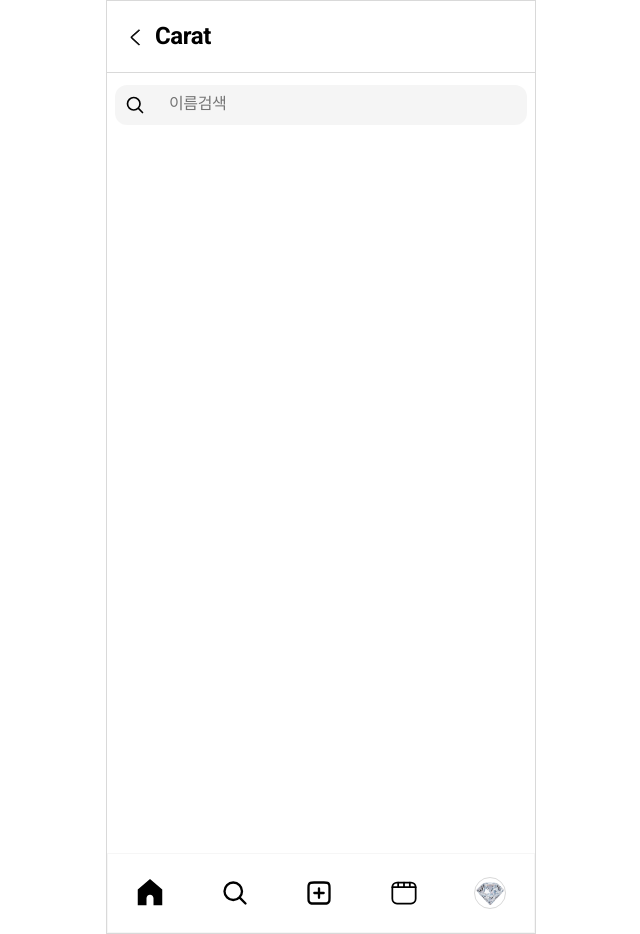
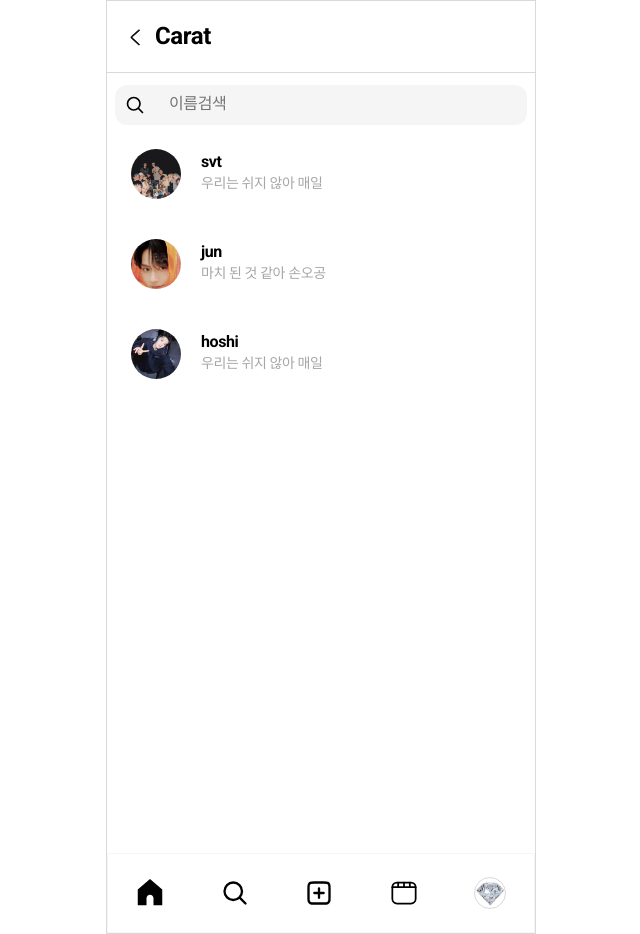
Before and after one commit to ongheong/react-sns, a React (Vite) app: page / in a window 1280 px wide. Shown: the whole page, without its empty margins (319-959 px from the left). Built offline with nearby package versions, Linux system fonts and the light colour scheme.

Commit message:
♻️ Refactor: recoil 적용, 이미지 상대경로로 수정

```diff
--- a/src/components/chatRoomList/content/ChatRoomListContent.tsx
+++ b/src/components/chatRoomList/content/ChatRoomListContent.tsx
@@ -1,10 +1,15 @@
 import { css } from '@emotion/react';
 import searchIcon from '../../../assets/search.svg';
 import { useRef, useState } from 'react';
+import { useRecoilValue } from 'recoil';
+import { userState, messageState } from '../../../atom';
+import ChatRoomListItem from './ChatRoomListItem';
 
 export default function ChatRoomListContent() {
   const [input, setInput] = useState('');
   const inputRef = useRef(null);
+  const users = useRecoilValue(userState);
+  const messages = useRecoilValue(messageState);
 
   const handleForm = (e: React.FormEvent<HTMLFormElement>) => {
     e.preventDefault();
@@ -13,14 +18,15 @@ export default function ChatRoomListContent() {
       return;
     }
     setInput('');
-    inputRef.current.focus();
+    if (inputRef.current) inputRef.current.focus();
   };
 
   const handleInput = (e: React.ChangeEvent<HTMLTextAreaElement>) => {
     setInput(e.target.value);
   };
+
   return (
-      <main css={contentWrapper}>
+    <main css={contentWrapper}>
       <form css={footerForm} onSubmit={handleForm}>
         <span css={searchBtn}>
           <img src={searchIcon} css={btnImg} />
@@ -34,13 +40,33 @@ export default function ChatRoomListContent() {
           ref={inputRef}
         />
       </form>
-      </main>
+      <div css={itemWrapper}>
+      {
+        messages.map(room => {
+          const roomUsers = room.joinedUsers.map(userId => users.find(user => user.userId === userId));
+          return (
+            <ChatRoomListItem
+              key={room.roomId}
+              roomId={room.roomId}
+              roomUsers={roomUsers}
+              lastMessage={room.messages[room.messages.length - 1].content}
+            />
+          );
+        })
+      }
+      </div>
+    </main>
   );
 }
 
 const contentWrapper = css`
   width: 100%;
   padding: 12px 8px 32px;
+  display: flex;
+  flex-direction: column;
+  flex: 1;
+  padding-bottom: 78px;
+  overflow: scroll;
 `;
 
 const footerForm = css`
@@ -80,3 +106,11 @@ const messageInput = css`
   font-weight: 400;
   letter-spacing: -0.4px;
 `;
+
+const itemWrapper = css`
+  display: flex;
+  flex-direction: column;
+  gap: 8px;
+  padding: 8px;
+  overflow: scroll;
+`
--- a/src/components/chatRoomList/header/ChatRoomListHeader.tsx
+++ b/src/components/chatRoomList/header/ChatRoomListHeader.tsx
@@ -1,7 +1,5 @@
 import { css } from '@emotion/react';
-import { useState } from 'react';
-import backIcon from '../../../assets/back.svg';
-import carat from '../../../assets/carat.png';
+import backIcon from '@/assets/back.svg';
 
 export default function ChatRoomListHeader() {
   return (
--- a/src/pages/ChatRoomListPage.tsx
+++ b/src/pages/ChatRoomListPage.tsx
@@ -1,6 +1,4 @@
 //ChatRoomListPage.tsx
-import { css } from '@emotion/react';
-import { useEffect, useState } from 'react';
 import * as s from './Page.styles';
 import ChatRoomListHeader from '../components/chatRoomList/header/ChatRoomListHeader'
 import ChatRoomListContent from '../components/chatRoomList/content/ChatRoomListContent'
```
Also changed, not shown: src/components/chatRoomList/footer/ChatRoomListFooter.tsx (+5 -7 lines).
